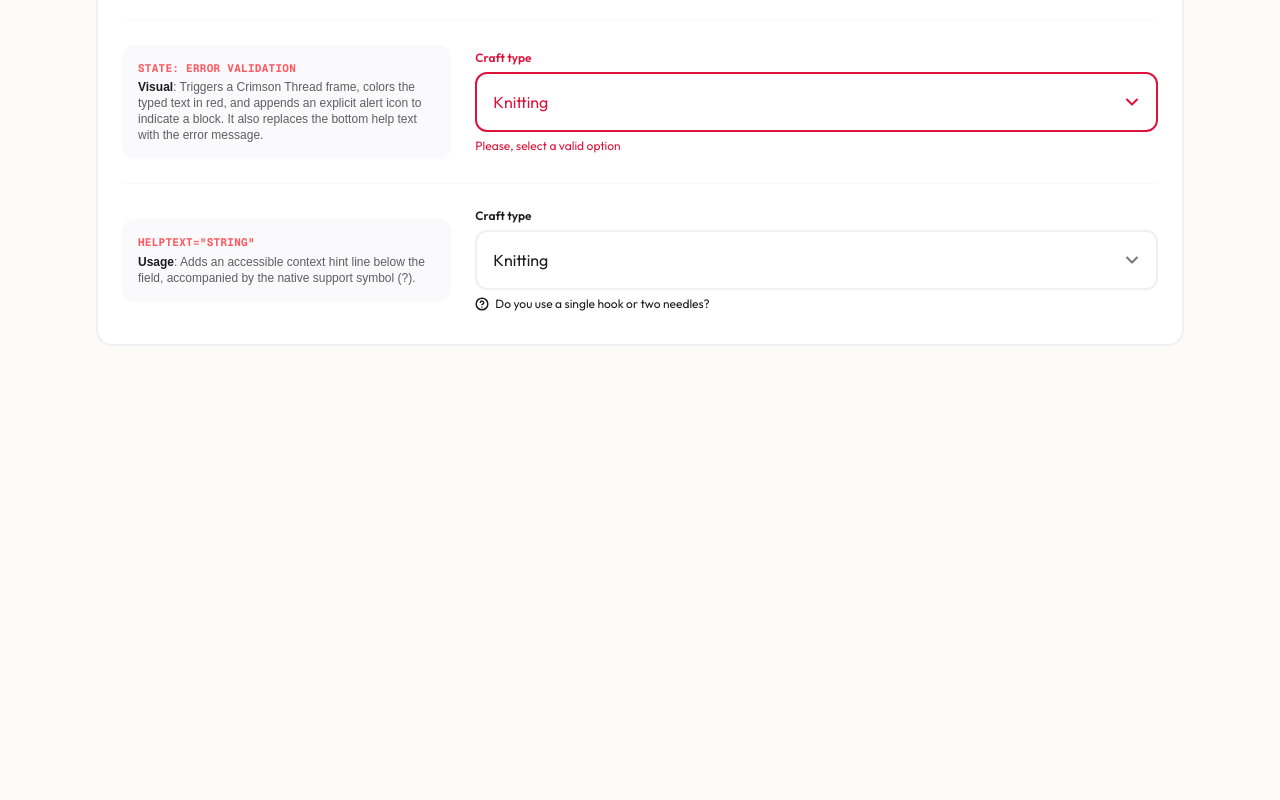
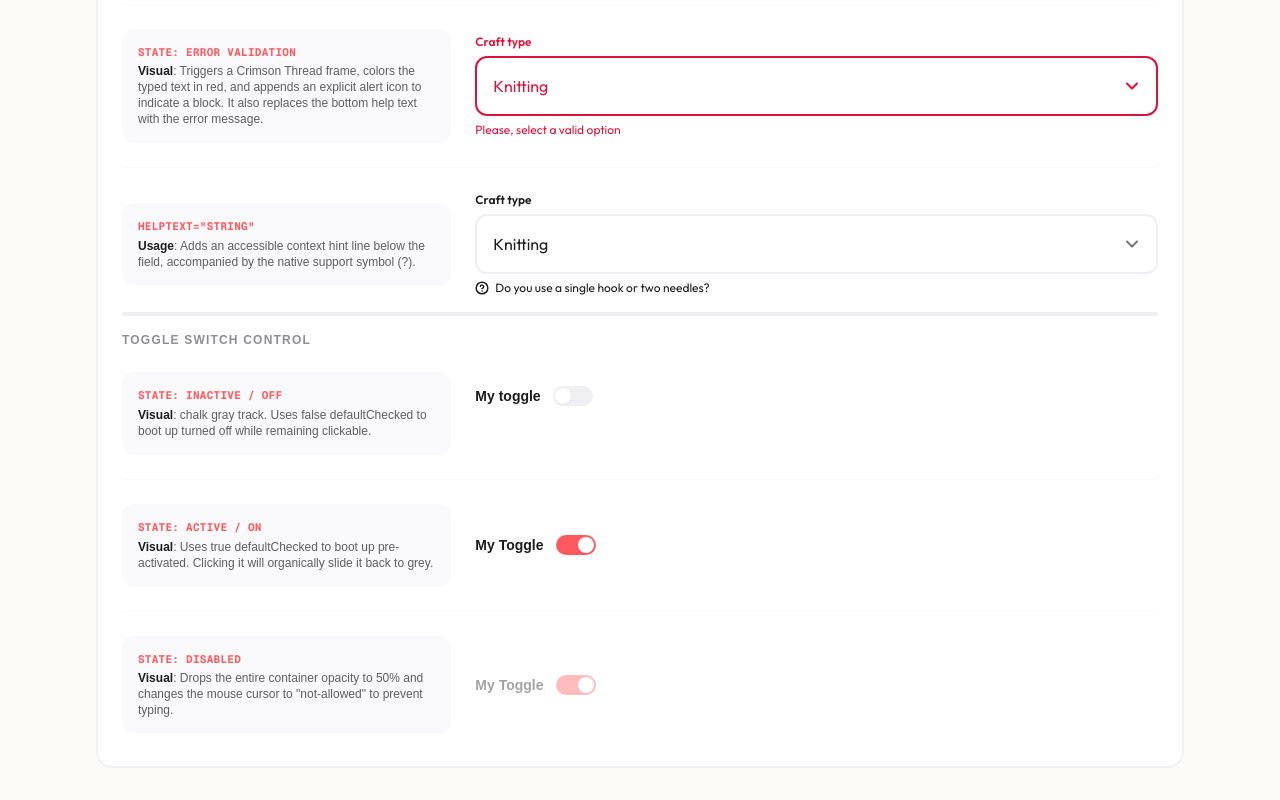
Before and after one commit to ionutalexandru/loopo, a Next.js app: page /styleguide in a window 1280 px wide. Shown: the part 5184-5984 px from the top of the page. Before the commit the page ends 5562 px from the top, so only its background shows below. Built offline with nearby package versions, Linux system fonts and the light colour scheme.

Commit message:
add toggle component

```diff
--- a/app/styleguide/page.tsx
+++ b/app/styleguide/page.tsx
@@ -2,6 +2,7 @@ import { Card } from '@/components/ui/Card';
 import { Button } from '@/components/ui/Button';
 import { Input } from '@/components/ui/Input';
 import { Select } from '@/components/ui/Select';
+import { Toggle } from '@/components/ui/Toggle';
 
 import { Sparkles, Plus, Search, Trash2 } from 'lucide-react';
 
@@ -489,9 +490,8 @@ export default function StyleGuide() {
                             <div className="sg-meta">
                                 <code className="coral">State: Disabled</code>
                                 <strong>Visual</strong>: Drops the entire
-                                container opacity to 50% and changes the mouse
-                                cursor to &#34;not-allowed&#34; to prevent
-                                typing.
+                                container opacity and changes the mouse cursor
+                                to &#34;not-allowed&#34; to prevent typing.
                             </div>
                             <div className="sg-preview">
                                 <Input
@@ -617,6 +617,61 @@ export default function StyleGuide() {
                             </div>
                         </div>
                     </div>
+                    <hr />
+                    <div className="space-y-6">
+                        <div className="sg-subtitle">Toggle Switch Control</div>
+
+                        {/* 1. Inactive State Preview */}
+                        <div className="sg-row-first">
+                            <div className="sg-meta">
+                                <code className="coral">
+                                    State: Inactive / Off
+                                </code>
+                                <strong>Visual</strong>: chalk gray track. Uses
+                                false defaultChecked to boot up turned off while
+                                remaining clickable.
+                            </div>
+                            <div className="sg-preview flex h-12 items-center">
+                                <Toggle
+                                    label="My toggle"
+                                    defaultChecked={false}
+                                />
+                            </div>
+                        </div>
+                        <div className="sg-row">
+                            <div className="sg-meta">
+                                <code className="coral">
+                                    State: Active / On
+                                </code>
+                                <strong>Visual</strong>: Uses true
+                                defaultChecked to boot up pre-activated.
+                                Clicking it will organically slide it back to
+                                grey.
+                            </div>
+                            <div className="sg-preview flex h-12 items-center">
+                                <Toggle
+                                    label="My Toggle"
+                                    defaultChecked={true}
+                                />
+                            </div>
+                        </div>
+                        <div className="sg-row">
+                            <div className="sg-meta">
+                                <code className="coral">State: Disabled</code>
+                                <strong>Visual</strong>: Drops the entire
+                                container opacity to 50% and changes the mouse
+                                cursor to &#34;not-allowed&#34; to prevent
+                                typing.
+                            </div>
+                            <div className="sg-preview">
+                                <Toggle
+                                    label="My Toggle"
+                                    defaultChecked={true}
+                                    disabled={true}
+                                />
+                            </div>
+                        </div>
+                    </div>
                 </Card>
             </div>
         </main>
--- a/components/ui/Input.tsx
+++ b/components/ui/Input.tsx
@@ -38,7 +38,7 @@ export const Input = ({
     const successStyles = 'border-2 border-chalk-gray pr-12';
 
     const errorStyles =
-        'border-2 border-crimson pr-12 placeholder:text-crimson hover:placeholder:text-crimson';
+        'border-2 border-crimson pr-12 placeholder:text-crimson hover:placeholder:text-crimson text-crimson';
 
     const disabledStyles =
         'border-2 opacity-50 cursor-not-allowed bg-chalk-gray/30 border-chalk-gray';
--- /dev/null
+++ b/components/ui/Toggle.tsx
@@ -0,0 +1,59 @@
+'use client';
+
+import React, { useId, useState } from 'react';
+
+interface ToggleProps {
+    ref?: React.Ref<HTMLInputElement>;
+    label?: string;
+    defaultChecked?: boolean;
+    disabled?: boolean;
+    className?: string;
+    onChange?: React.ChangeEventHandler<HTMLInputElement>;
+}
+
+export const Toggle = ({
+    ref,
+    label,
+    defaultChecked,
+    disabled,
+    className,
+    onChange,
+    ...props
+}: ToggleProps) => {
+    const generatedId = useId();
+    const [internalChecked, setInternalChecked] = useState<boolean>(
+        defaultChecked ?? false
+    );
+
+    const handleChange = (e: React.ChangeEvent<HTMLInputElement>) => {
+        if (disabled) return;
+        const newChecked = e.target.checked;
+        setInternalChecked(newChecked);
+        if (onChange) {
+            onChange(e);
+        }
+    };
+
+    return (
+        <label
+            htmlFor={generatedId}
+            className={`inline-flex items-center gap-3 select-none ${disabled ? 'cursor-not-allowed opacity-40' : 'cursor-pointer'} ${className} `}
+        >
+            <span className="text-charcoal text-sm font-bold">{label}</span>
+            <div className="relative inline-flex items-center">
+                <input
+                    type="checkbox"
+                    ref={ref}
+                    id={generatedId}
+                    checked={internalChecked}
+                    disabled={disabled}
+                    onChange={handleChange}
+                    className="peer sr-only"
+                    {...props}
+                />
+                <div className="bg-chalk-gray peer-focus:ring-charcoal/30 peer-checked:bg-vibrant-coral h-5 w-10 rounded-full transition-colors duration-200 ease-in-out peer-focus:ring-1" />
+                <div className="absolute top-0.5 left-0.5 h-4 w-4 rounded-full bg-white shadow-xs transition-transform duration-200 ease-in-out peer-checked:translate-x-5" />
+            </div>
+        </label>
+    );
+};
```
